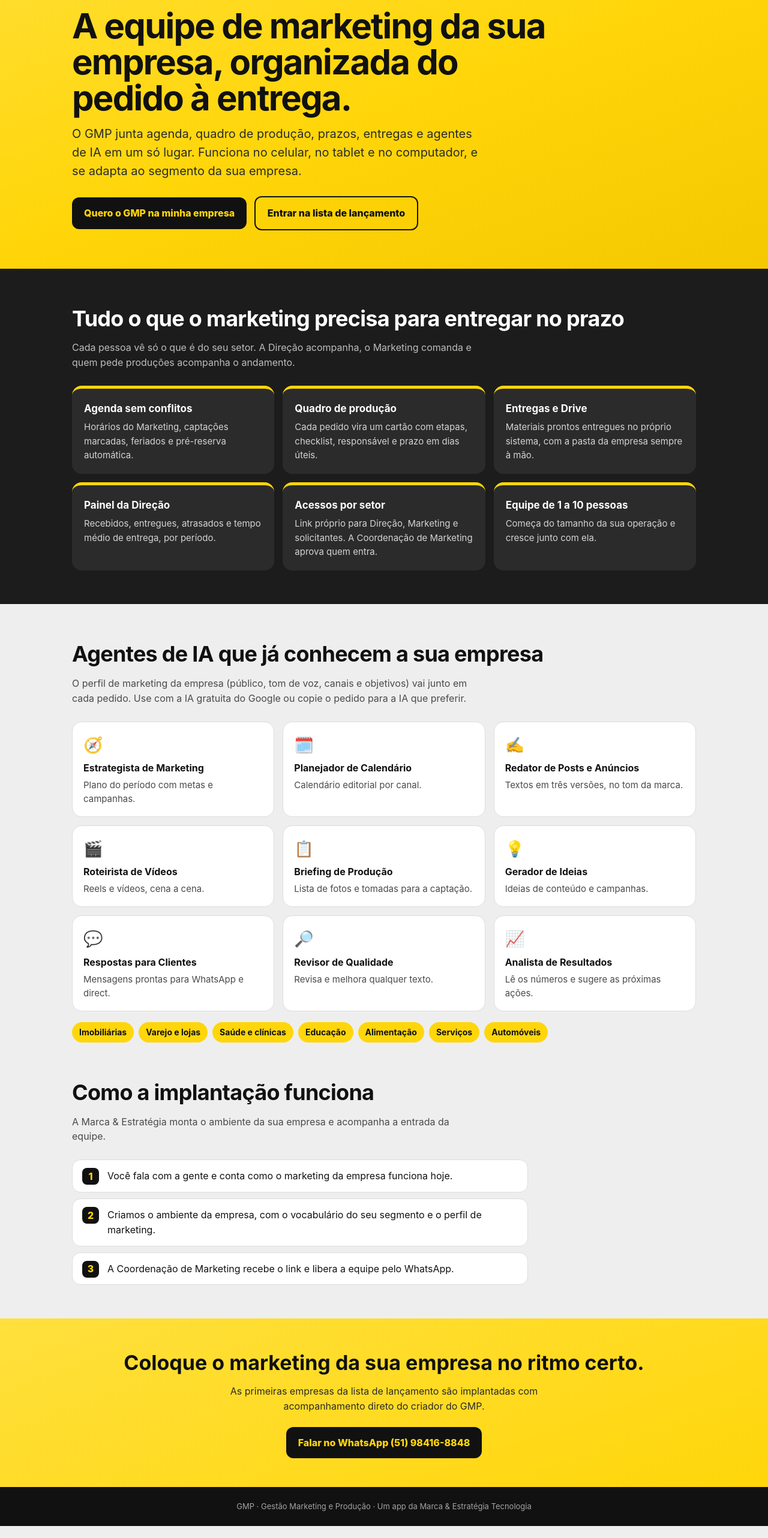
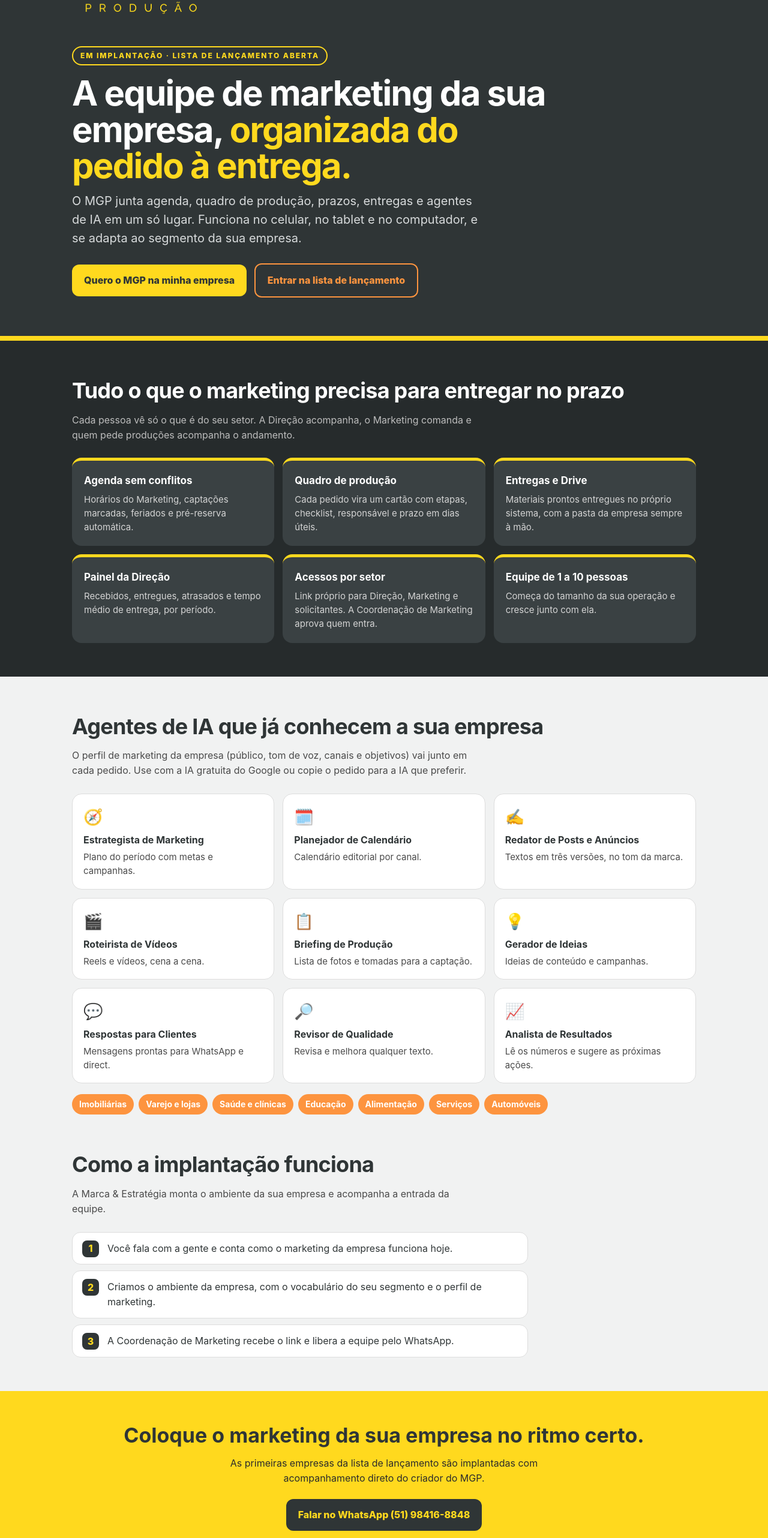
Before and after one commit to Gestao-Marketing-e-Producao/gestao-marketing-e-producao.github.io, a plain HTML site: page index.html in a window 1280 px wide. Shown: the part 216-2780 px from the top of the page at 60% size. Drawn offline with Linux system fonts and the light colour scheme.

Commit message:
MGP — Marketing, Gestão & Produção: logo oficial e paleta grafite, amarelo, laranja e branco
Co-Authored-By: Claude Opus 5.5 <noreply@anthropic.com>
Claude-Session: https://claude.ai/code/session_012YCHECj7LgXzCTMFjNFqjV

```diff
--- a/index.html
+++ b/index.html
@@ -3,29 +3,30 @@
 <head>
 <meta charset="utf-8">
 <meta name="viewport" content="width=device-width,initial-scale=1">
-<title>GMP · Gestão Marketing e Produção</title>
-<meta name="description" content="GMP — Gestão Marketing e Produção: agenda, quadro de produção, entregas e agentes de IA para a equipe de marketing da sua empresa. Em implantação.">
-<meta name="theme-color" content="#1C1C1C">
+<title>MGP · Marketing, Gestão &amp; Produção</title>
+<meta name="description" content="MGP — Marketing, Gestão &amp; Produção: agenda, quadro de produção, entregas e agentes de IA para a equipe de marketing da sua empresa. Em implantação.">
+<meta name="theme-color" content="#2F3536">
 <link rel="icon" href="img/icone-64.png">
 <link rel="apple-touch-icon" href="img/icone-180.png">
 <style>
 *{box-sizing:border-box}
-body{margin:0;font-family:Inter,system-ui,-apple-system,"Segoe UI",Roboto,sans-serif;color:#111;background:#EEEEEE;line-height:1.55;-webkit-font-smoothing:antialiased}
+body{margin:0;font-family:Inter,system-ui,-apple-system,"Segoe UI",Roboto,sans-serif;color:#2F3536;background:#F1F2F2;line-height:1.55;-webkit-font-smoothing:antialiased}
 a{color:inherit}
 .dentro{max-width:1080px;margin:0 auto;padding:0 20px}
-.topo{background:linear-gradient(160deg,#FFE03D,#FFD60A 55%,#F5C800);padding:30px 0 64px}
-.topo img{width:250px;max-width:70%;display:block}
-.selo{display:inline-block;margin-top:34px;font-weight:800;font-size:12px;letter-spacing:.16em;border:2px solid #111;border-radius:999px;padding:5px 12px}
+.topo{background:#2F3536;color:#fff;padding:30px 0 64px;border-bottom:8px solid #FFD91E}
+.topo img{width:230px;max-width:62%;display:block}
+.selo{display:inline-block;margin-top:34px;font-weight:800;font-size:12px;letter-spacing:.16em;border:2px solid #FFD91E;color:#FFD91E;border-radius:999px;padding:5px 12px}
 h1{font-size:clamp(32px,5.4vw,58px);line-height:1.04;margin:16px 0 14px;letter-spacing:-.03em;max-width:820px}
-.topo p{font-size:clamp(17px,2vw,20px);max-width:680px;margin:0 0 26px;color:#2B2B2B}
+.topo p{font-size:clamp(17px,2vw,20px);max-width:680px;margin:0 0 26px;color:#D7DADB}
+.topo h1 em{font-style:normal;color:#FFD91E}
 .btn{display:inline-flex;align-items:center;justify-content:center;gap:8px;border-radius:12px;padding:14px 20px;font-weight:800;text-decoration:none;font-size:16px}
-.btn-preto{background:#111;color:#FFD60A}
-.btn-borda{border:2px solid #111;color:#111;margin-left:8px}
-.faixa{background:#1C1C1C;color:#fff;padding:56px 0}
+.btn-preto{background:#FFD91E;color:#2F3536}
+.btn-borda{border:2px solid #FD943F;color:#FD943F;margin-left:8px}
+.faixa{background:#262B2C;color:#fff;padding:56px 0}
 .faixa h2,.claro h2{font-size:clamp(26px,3.4vw,36px);letter-spacing:-.02em;margin:0 0 8px}
 .faixa .sub{color:#BDBDBD;margin:0 0 26px;max-width:680px}
 .grade{display:grid;grid-template-columns:repeat(auto-fit,minmax(min(250px,100%),1fr));gap:14px}
-.item{background:#2B2B2B;border-radius:16px;padding:20px;border-top:5px solid #FFD60A}
+.item{background:#3A4143;border-radius:16px;padding:20px;border-top:5px solid #FFD91E}
 .item b{display:block;font-size:17px;margin-bottom:6px}
 .item p{margin:0;color:#D4D4D4;font-size:15px}
 .claro{padding:56px 0}
@@ -34,23 +35,23 @@ h1{font-size:clamp(32px,5.4vw,58px);line-height:1.04;margin:16px 0 14px;letter-s
 .ag b{display:block;margin-bottom:4px}.ag p{margin:0;color:#4A4A4A;font-size:15px}
 .ic{font-size:26px;display:block;margin-bottom:6px}
 .chips{display:flex;flex-wrap:wrap;gap:8px;margin-top:18px}
-.chips span{background:#FFD60A;border-radius:999px;padding:6px 12px;font-weight:700;font-size:14px}
+.chips span{background:#FD943F;color:#fff;border-radius:999px;padding:6px 12px;font-weight:700;font-size:14px}
 .passos{counter-reset:p;list-style:none;padding:0;margin:0;display:grid;gap:10px;max-width:760px}
 .passos li{counter-increment:p;background:#fff;border:1px solid #DDD;border-radius:14px;padding:14px 16px 14px 58px;position:relative}
-.passos li::before{content:counter(p);position:absolute;left:16px;top:13px;width:28px;height:28px;border-radius:8px;background:#111;color:#FFD60A;font-weight:800;display:grid;place-items:center}
-.final{background:linear-gradient(160deg,#FFE03D,#FFD60A);padding:48px 0;text-align:center}
+.passos li::before{content:counter(p);position:absolute;left:16px;top:13px;width:28px;height:28px;border-radius:8px;background:#2F3536;color:#FFD91E;font-weight:800;display:grid;place-items:center}
+.final{background:#FFD91E;padding:48px 0;text-align:center}
 .final p{max-width:620px;margin:8px auto 22px;color:#2B2B2B}
-footer{background:#111;color:#A3A3A3;text-align:center;font-size:13px;padding:22px 16px}
+footer{background:#262B2C;color:#A3A3A3;text-align:center;font-size:13px;padding:22px 16px}
 @media (max-width:560px){.btn{width:100%}.btn-borda{margin:10px 0 0}}
 </style>
 </head>
 <body>
 <header class="topo"><div class="dentro">
-  <img src="img/gmp-logo-preta.svg" alt="GMP · Gestão Marketing e Produção">
+  <img src="img/mgp-logo.png" alt="MGP · Marketing, Gestão &amp; Produção">
   <span class="selo">EM IMPLANTAÇÃO · LISTA DE LANÇAMENTO ABERTA</span>
-  <h1>A equipe de marketing da sua empresa, organizada do pedido à entrega.</h1>
-  <p>O GMP junta agenda, quadro de produção, prazos, entregas e agentes de IA em um só lugar. Funciona no celular, no tablet e no computador, e se adapta ao segmento da sua empresa.</p>
-  <a class="btn btn-preto" href="https://wa.me/5551984168848?text=Ol%C3%A1%2C%20Anderson!%20Quero%20o%20GMP%20%E2%80%94%20Gest%C3%A3o%20Marketing%20e%20Produ%C3%A7%C3%A3o%20na%20minha%20empresa." target="_blank" rel="noopener">Quero o GMP na minha empresa</a>
+  <h1>A equipe de marketing da sua empresa, <em>organizada do pedido à entrega.</em></h1>
+  <p>O MGP junta agenda, quadro de produção, prazos, entregas e agentes de IA em um só lugar. Funciona no celular, no tablet e no computador, e se adapta ao segmento da sua empresa.</p>
+  <a class="btn btn-preto" href="https://wa.me/5551984168848?text=Ol%C3%A1%2C%20Anderson!%20Quero%20o%20MGP%20%E2%80%94%20Marketing%2C%20Gest%C3%A3o%20%26%20Produ%C3%A7%C3%A3o%20na%20minha%20empresa." target="_blank" rel="noopener">Quero o MGP na minha empresa</a>
   <a class="btn btn-borda" href="https://marca-estrategia-tecnologia.github.io/#apps">Entrar na lista de lançamento</a>
 </div></header>
 
@@ -96,9 +97,9 @@ footer{background:#111;color:#A3A3A3;text-align:center;font-size:13px;padding:22
 
 <section class="final"><div class="dentro">
   <h2 style="margin:0;font-size:clamp(24px,3vw,34px)">Coloque o marketing da sua empresa no ritmo certo.</h2>
-  <p>As primeiras empresas da lista de lançamento são implantadas com acompanhamento direto do criador do GMP.</p>
-  <a class="btn btn-preto" href="https://wa.me/5551984168848?text=Ol%C3%A1%2C%20Anderson!%20Quero%20o%20GMP%20%E2%80%94%20Gest%C3%A3o%20Marketing%20e%20Produ%C3%A7%C3%A3o%20na%20minha%20empresa." target="_blank" rel="noopener">Falar no WhatsApp (51) 98416-8848</a>
+  <p>As primeiras empresas da lista de lançamento são implantadas com acompanhamento direto do criador do MGP.</p>
+  <a class="btn btn-preto" style="background:#2F3536;color:#FFD91E" href="https://wa.me/5551984168848?text=Ol%C3%A1%2C%20Anderson!%20Quero%20o%20MGP%20%E2%80%94%20Marketing%2C%20Gest%C3%A3o%20%26%20Produ%C3%A7%C3%A3o%20na%20minha%20empresa." target="_blank" rel="noopener">Falar no WhatsApp (51) 98416-8848</a>
 </div></section>
-<footer>GMP · Gestão Marketing e Produção · Um app da Marca &amp; Estratégia Tecnologia</footer>
+<footer>MGP · Marketing, Gestão &amp; Produção · Um app da Marca &amp; Estratégia Tecnologia</footer>
 </body>
 </html>
```
Also changed, not shown: img/gmp-icone.svg (deleted), img/gmp-logo-preta.svg (deleted), img/gmp-logo.svg (deleted), img/icone-180.png, img/icone-192.png, img/icone-64.png, img/mgp-logo.png (added).
